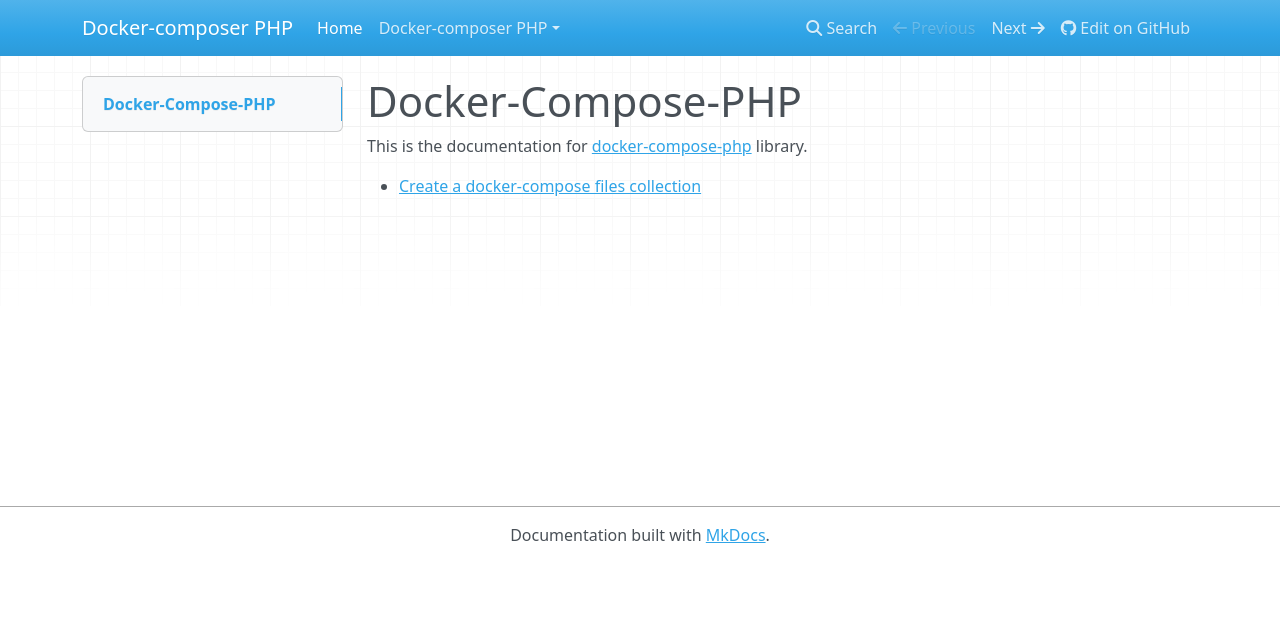
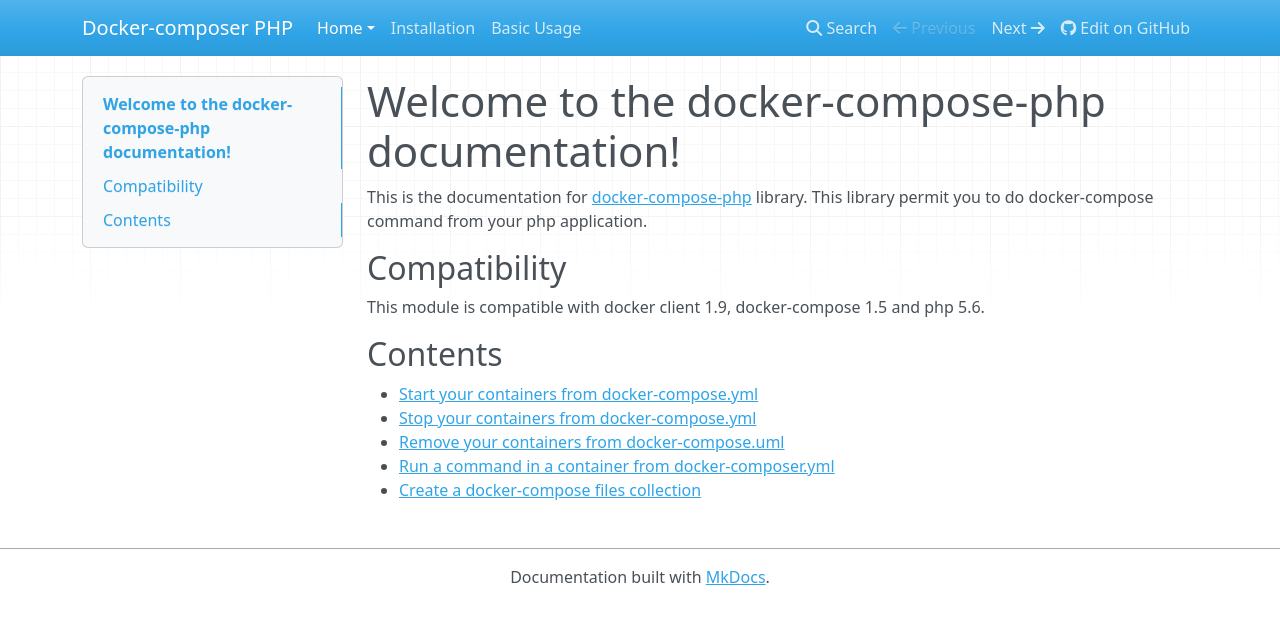
Before and after one commit to omauger/docker-compose-php, an MkDocs documentation site: the page built from docs/index.md, in a window 1280 px wide. Shown: the top 624 px of the page. Built offline with MkDocs 1.6.1, drawn with Linux system fonts in a browser that asks for light colours; nearby versions of some CDN libraries; old or Windows-style settings are respelled for this version of MkDocs.

Commit message:
Add basic documentation

```diff
--- a/docs/index.md
+++ b/docs/index.md
@@ -1,5 +1,16 @@
-# Docker-Compose-PHP
+# Welcome to the docker-compose-php documentation!
 
 This is the documentation for [docker-compose-php](https://github.com/omauger/docker-compose-php) library.
+This library permit you to do docker-compose command from your php application.
 
-* [Create a docker-compose files collection](#create-composefiles-collection)
+## Compatibility
+
+This module is compatible with docker client 1.9, docker-compose 1.5 and php 5.6.
+
+## Contents
+
+* [Start your containers from docker-compose.yml](/basic#start-containers)
+* [Stop your containers from docker-compose.yml](/basic#stop-containers)
+* [Remove your containers from docker-compose.uml](/basic#remove-containers)
+* [Run a command in a container from docker-composer.yml](/basic#run-command-in-container)
+* [Create a docker-compose files collection](/docker-compose files#create-composefiles-collection)
--- a/mkdocs.yml
+++ b/mkdocs.yml
@@ -4,5 +4,6 @@ site_description: A Docker-compose SDK in PHP
 repo_url: https://github.com/omauger/docker-compose-php
 
 pages:
-  - [index.md, Home]
-  - [installation.md, 'Docker-composer PHP', Installation]
+  - [index.md, Home, index]
+  - [installation.md, Installation]
+  - [basic.md, Basic Usage]
```
Also changed, not shown: docs/basic.md (added, +63 -0 lines), docs/installation.md (+6 -0 lines).
